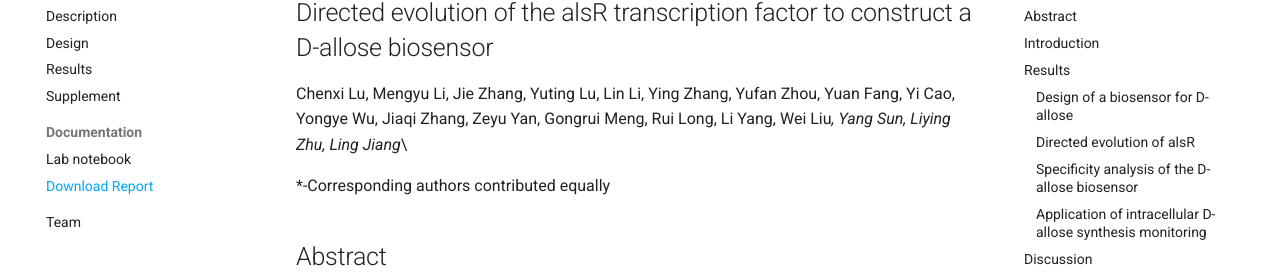
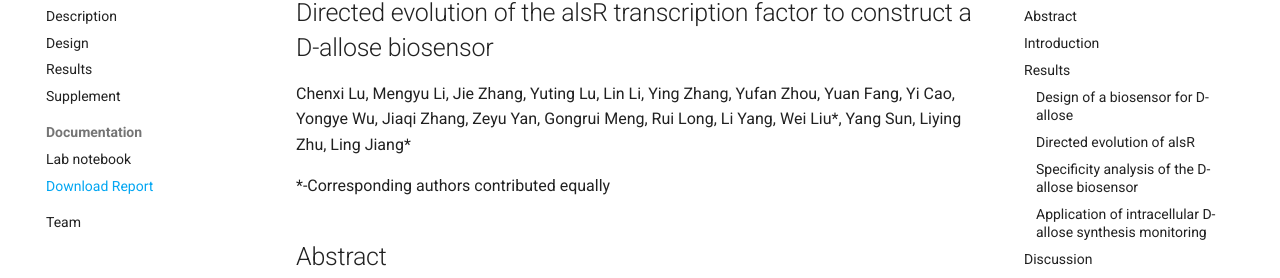
Before and after one commit to idec-teams/2024_NJTECH-CHINA-A, an MkDocs documentation site: the page built from docs/documentation/report.md, in a window 1280 px wide and 900 px high. Shown: the part 185-463 px from the top of the window. Built offline with MkDocs 1.6.1 and Material for MkDocs 9.7.7, drawn with Linux system fonts in a browser that asks for light colours; comment, search, counter and statistics services are not loaded.

```diff
--- a/docs/documentation/report.md
+++ b/docs/documentation/report.md
@@ -1,6 +1,6 @@
 ##Directed evolution of the alsR transcription factor to construct a D-allose biosensor
 
-Chenxi Lu, Mengyu Li, Jie Zhang, Yuting Lu, Lin Li, Ying Zhang, Yufan Zhou, Yuan Fang, Yi Cao, Yongye Wu, Jiaqi Zhang, Zeyu Yan, Gongrui Meng, Rui Long, Li Yang, Wei Liu*, Yang Sun, Liying Zhu, Ling Jiang*\
+Chenxi Lu, Mengyu Li, Jie Zhang, Yuting Lu, Lin Li, Ying Zhang, Yufan Zhou, Yuan Fang, Yi Cao, Yongye Wu, Jiaqi Zhang, Zeyu Yan, Gongrui Meng, Rui Long, Li Yang, Wei Liu*, Yang Sun, Liying Zhu, Ling Jiang\*
 
 *-Corresponding authors contributed equally
 
```
